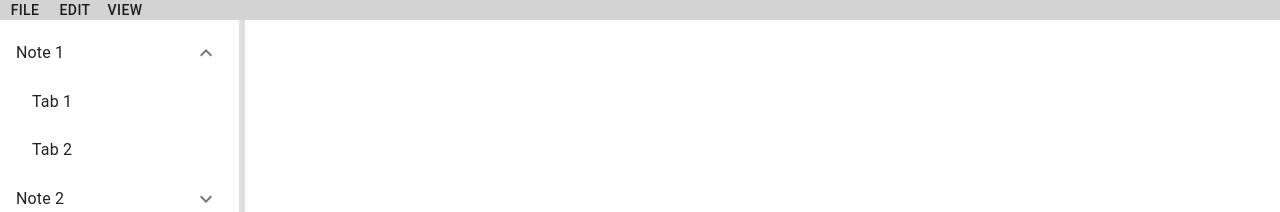
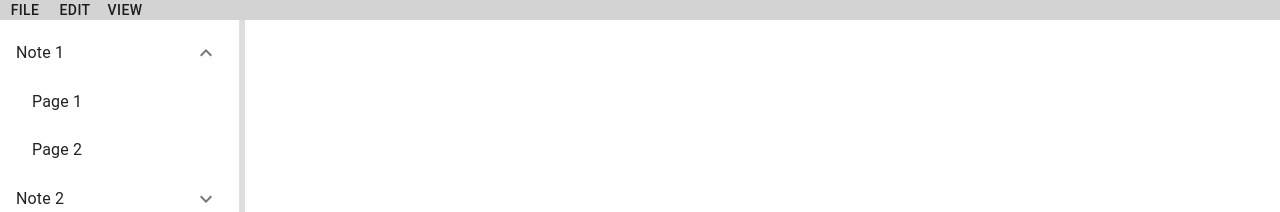
Before and after one commit to nicktagliamonte/markdown-notes, a React (Create React App) app in the folder markdown-notes-react/: page / in a window 1280 px wide. Both pictures are taken after a click on the item "Note 1". Shown: the top 212 px of the page. Built offline with nearby package versions, Linux system fonts and the light colour scheme.

Commit message:
renamed tabs to pages to avoid collision with tabbar

```diff
--- a/markdown-notes-react/src/App.js
+++ b/markdown-notes-react/src/App.js
@@ -6,18 +6,18 @@ const mockNotes = [
   {
     id: 1,
     title: "Note 1",
-    tabs: [
-      { id: 1, title: "Tab 1" },
-      { id: 2, title: "Tab 2" },
+    pages: [  // Updated from 'tabs' to 'pages'
+      { id: 1, title: "Page 1" },
+      { id: 2, title: "Page 2" },
     ],
   },
   {
     id: 2,
     title: "Note 2",
-    tabs: [
-      { id: 3, title: "Tab 1" },
-      { id: 4, title: "Tab 2" },
-      { id: 5, title: "Tab 3" },
+    pages: [  // Updated from 'tabs' to 'pages'
+      { id: 3, title: "Page 1" },
+      { id: 4, title: "Page 2" },
+      { id: 5, title: "Page 3" },
     ],
   },
 ];
--- a/markdown-notes-react/src/components/SideMenu.js
+++ b/markdown-notes-react/src/components/SideMenu.js
@@ -70,14 +70,14 @@ const SideMenu = ({ notes }) => {
                 unmountOnExit
               >
                 <List component="div" disablePadding>
-                  {note.tabs.map((tab) => (
+                  {note.pages.map((page) => (
                     <ListItem
-                      key={tab.id}
+                      key={page.id}
                       sx={{ pl: 4 }}
                       button
-                      onClick={() => console.log(`Open tab ${tab.title}`)}
+                      onClick={() => console.log(`Open page ${page.title}`)}
                     >
-                      <ListItemText primary={tab.title} />
+                      <ListItemText primary={page.title} />
                     </ListItem>
                   ))}
                 </List>
```
